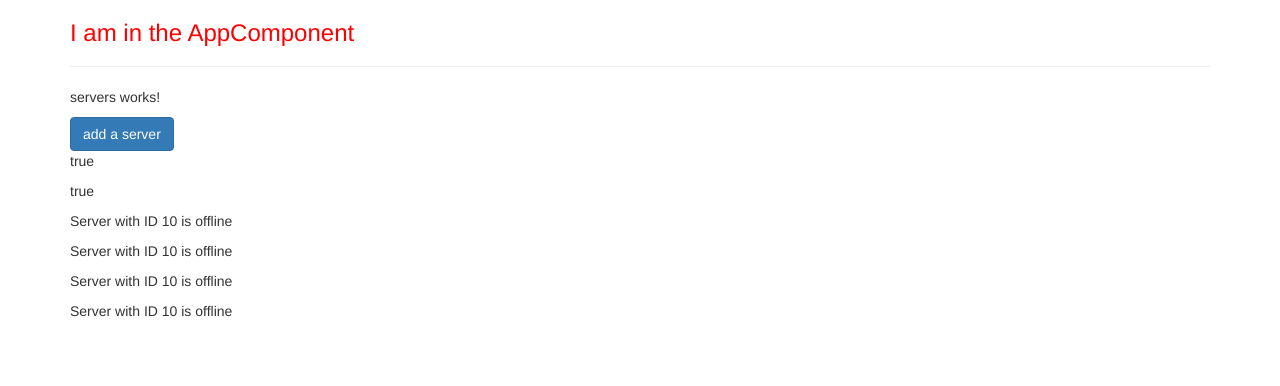
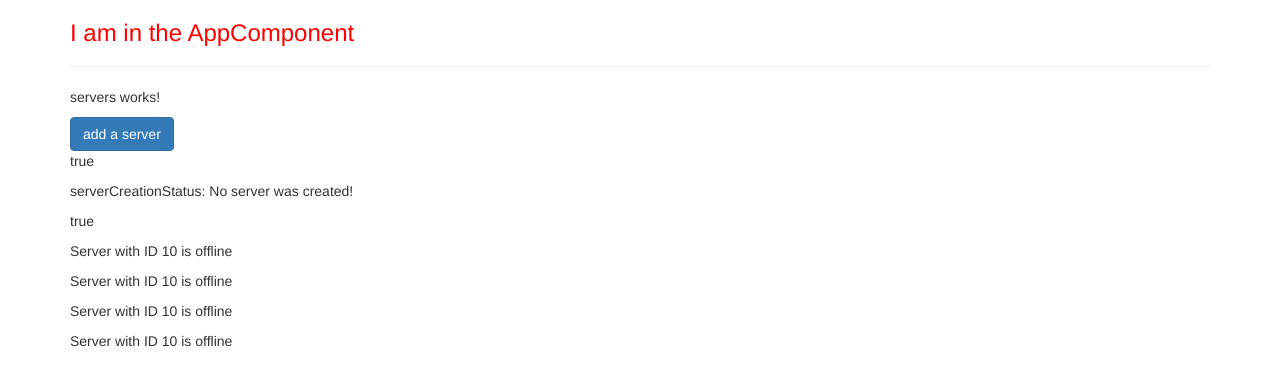
Before and after one commit to woon17/my-first-app, an Angular app: page / in a window 1280 px wide. Shown: the top 386 px of the page. Built offline with nearby package versions, Linux system fonts and the light colour scheme.

Commit message:
event binding: click event

```diff
--- a/src/app/servers/servers.component.html
+++ b/src/app/servers/servers.component.html
@@ -3,9 +3,10 @@
     </button> -->
 <!--  cannot mix string interpolation and property binding together -->
 <!--  wrong expression: [disabled]="!{{allowNewServer}}" -->
-<button class="btn btn-primary" [disabled]="!allowNewServer">add a server
-    </button>
+<button class="btn btn-primary" [disabled]="!allowNewServer" (click)="onCreateServer()">add a server
+</button>
 <p>{{allowNewServer}}</p>
+<p>serverCreationStatus: {{serverCreationStatus}}</p>
 <p [innerText]="allowNewServer"></p>
 <app-server></app-server>
 <app-server></app-server>
--- a/src/app/servers/servers.component.ts
+++ b/src/app/servers/servers.component.ts
@@ -12,7 +12,11 @@
 })
 export class ServersComponent {
   allowNewServer = false;
-constructor(){
-  setTimeout(() => {this.allowNewServer=true},2000)
+  serverCreationStatus = "No server was created!";
+  constructor() {
+    setTimeout(() => { this.allowNewServer = true }, 2000)
+  }
+  onCreateServer() {
+    this.serverCreationStatus = 'Server was created';
+  }
 }
-}
```
